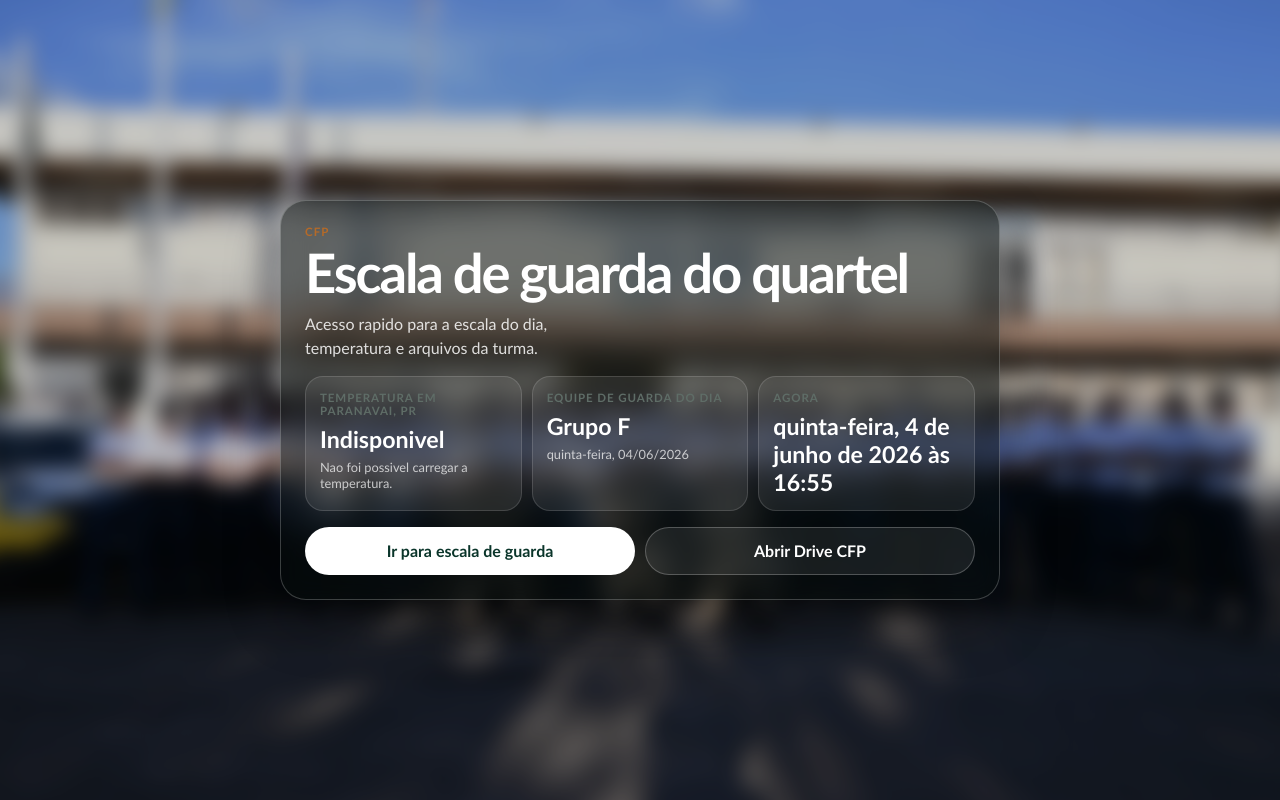
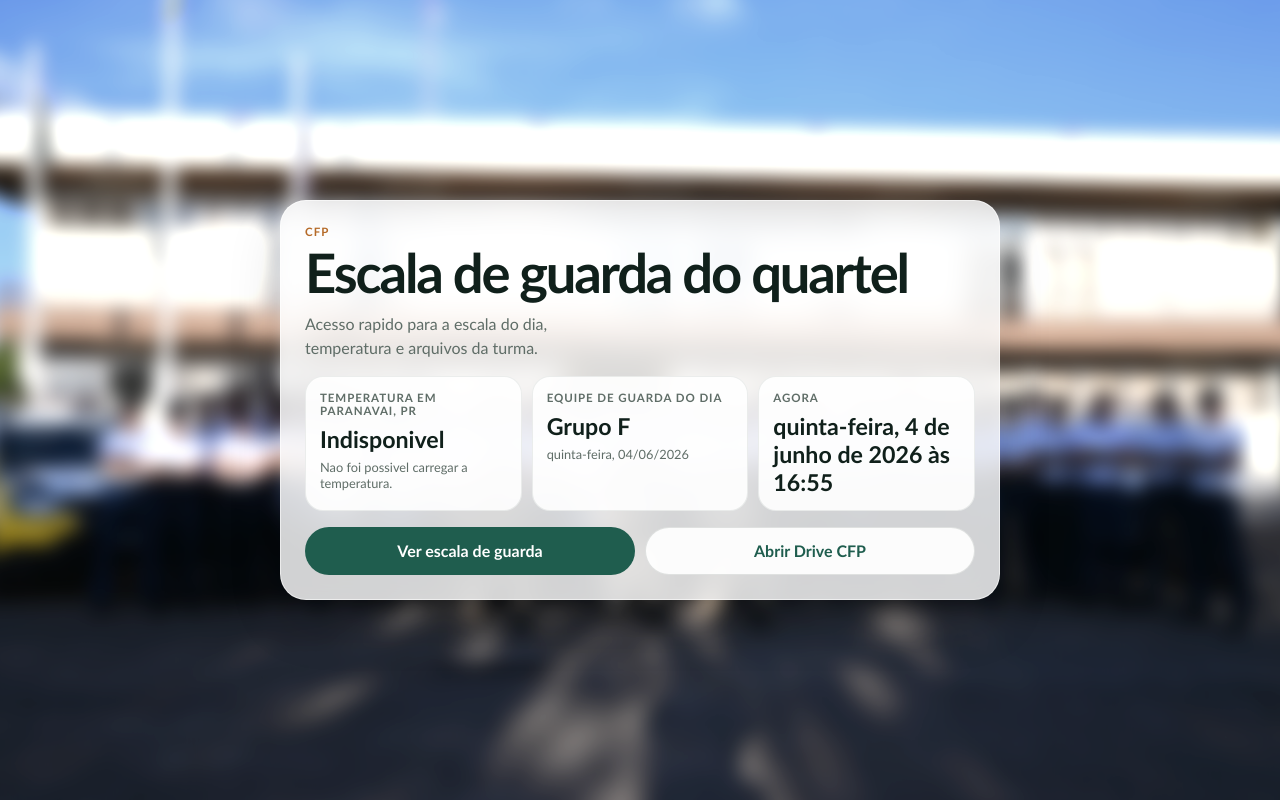
Before and after one commit to higorbrito1/cfp2026, a Next.js app: page / in a window 1280 px wide. Built offline with nearby package versions, Linux system fonts and the light colour scheme; no server answers.

Commit message:
Lighten home and rename scale route

```diff
--- a/src/app/globals.css
+++ b/src/app/globals.css
@@ -1,17 +1,17 @@
 :root {
   color-scheme: light;
-  --bg: #f3efe5;
-  --bg-alt: #e4efe8;
-  --surface: rgba(255, 252, 247, 0.94);
+  --bg: #f8f6f1;
+  --bg-alt: #eef4ef;
+  --surface: rgba(255, 255, 255, 0.96);
   --surface-strong: #ffffff;
   --ink: #10201b;
   --muted: #5f6d67;
   --line: rgba(16, 32, 27, 0.12);
-  --brand: #114b3b;
-  --brand-strong: #0a352a;
+  --brand: #1f5d4e;
+  --brand-strong: #163e34;
   --accent: #b56a28;
   --success: #1f7a56;
-  --shadow: 0 18px 50px rgba(17, 37, 30, 0.14);
+  --shadow: 0 16px 40px rgba(17, 37, 30, 0.1);
 }
 
 * {
@@ -21,8 +21,8 @@
 html {
   min-height: 100%;
   background:
-    radial-gradient(circle at top left, rgba(181, 106, 40, 0.12), transparent 30%),
-    radial-gradient(circle at top right, rgba(17, 75, 59, 0.12), transparent 32%),
+    radial-gradient(circle at top left, rgba(181, 106, 40, 0.08), transparent 30%),
+    radial-gradient(circle at top right, rgba(31, 93, 78, 0.08), transparent 32%),
     linear-gradient(180deg, var(--bg) 0%, var(--bg-alt) 100%);
 }
 
@@ -75,14 +75,14 @@ button:disabled {
   background-image: url("/imagem_fundo.jpeg");
   background-position: center center;
   background-size: cover;
-  filter: blur(10px) brightness(0.78) saturate(0.9);
-  transform: scale(1.08);
+  filter: blur(9px) brightness(1.14) saturate(0.8);
+  transform: scale(1.06);
 }
 
 .home-overlay {
   background:
-    linear-gradient(180deg, rgba(8, 16, 14, 0.22) 0%, rgba(8, 16, 14, 0.56) 100%),
-    radial-gradient(circle at top, rgba(255, 255, 255, 0.08), transparent 42%);
+    linear-gradient(180deg, rgba(255, 255, 255, 0.28) 0%, rgba(248, 246, 241, 0.72) 100%),
+    radial-gradient(circle at top, rgba(255, 255, 255, 0.24), transparent 42%);
 }
 
 .home-content {
@@ -91,11 +91,11 @@ button:disabled {
   width: min(980px, calc(100% - 16px));
   margin: 0 auto;
   padding: 18px;
-  border: 1px solid rgba(255, 255, 255, 0.22);
+  border: 1px solid rgba(255, 255, 255, 0.6);
   border-radius: 26px;
-  background: rgba(7, 14, 12, 0.46);
-  color: #fff;
-  box-shadow: 0 22px 55px rgba(0, 0, 0, 0.28);
+  background: rgba(255, 255, 255, 0.82);
+  color: var(--ink);
+  box-shadow: 0 22px 55px rgba(0, 0, 0, 0.12);
   backdrop-filter: blur(12px);
 }
 
@@ -109,7 +109,7 @@ button:disabled {
 .home-subtitle {
   max-width: 34ch;
   margin: 12px 0 0;
-  color: rgba(255, 255, 255, 0.84);
+  color: var(--muted);
   line-height: 1.5;
 }
 
@@ -121,9 +121,9 @@ button:disabled {
 
 .home-status > div {
   padding: 14px;
-  border: 1px solid rgba(255, 255, 255, 0.14);
+  border: 1px solid rgba(17, 37, 30, 0.08);
   border-radius: 18px;
-  background: rgba(255, 255, 255, 0.08);
+  background: rgba(255, 255, 255, 0.9);
 }
 
 .home-status strong {
@@ -135,7 +135,7 @@ button:disabled {
 .home-status small {
   display: block;
   margin-top: 6px;
-  color: rgba(255, 255, 255, 0.72);
+  color: var(--muted);
   font-size: 0.8rem;
 }
 
@@ -160,14 +160,14 @@ button:disabled {
 
 .primary-button {
   border: 0;
-  background: #ffffff;
-  color: var(--brand-strong);
+  background: var(--brand);
+  color: #fff;
 }
 
 .secondary-button {
-  border: 1px solid rgba(255, 255, 255, 0.24);
-  background: rgba(255, 255, 255, 0.08);
-  color: #fff;
+  border: 1px solid var(--line);
+  background: rgba(255, 255, 255, 0.92);
+  color: var(--brand);
 }
 
 .page-shell {
--- a/src/app/layout.js
+++ b/src/app/layout.js
@@ -1,8 +1,8 @@
 import "./globals.css";
 
 export const metadata = {
-  title: "Escala de Guarda",
-  description: "Site para rotacao automatica da escala de guarda do quartel"
+  title: "CFP | Guarda",
+  description: "Home com temperatura, equipe do dia e acesso rapido para a escala de guarda"
 };
 
 export default function RootLayout({ children }) {
--- a/src/app/page.js
+++ b/src/app/page.js
@@ -113,8 +113,8 @@ export default function Home() {
           </article>
 
           <div className="home-actions">
-            <Link className="primary-button" href="/escala">
-              Ir para escala de guarda
+            <Link className="primary-button" href="/guarda">
+              Ver escala de guarda
             </Link>
             <a className="secondary-button" href={DRIVE_URL} target="_blank" rel="noreferrer">
               Abrir Drive CFP
```
Also changed, not shown: src/app/escala/page.js (+8 -114 lines), src/app/guarda/page.js (added, +120 -0 lines).
